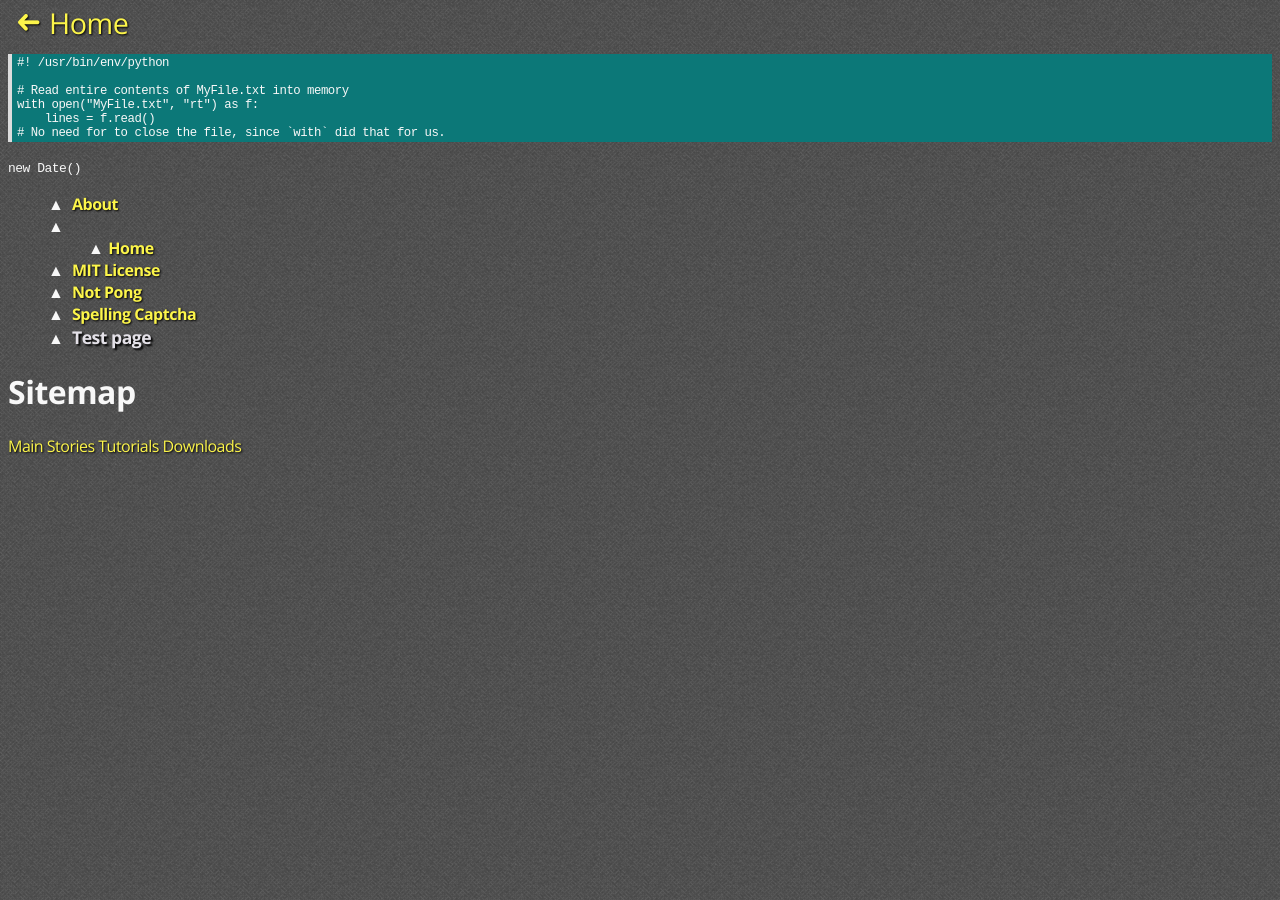
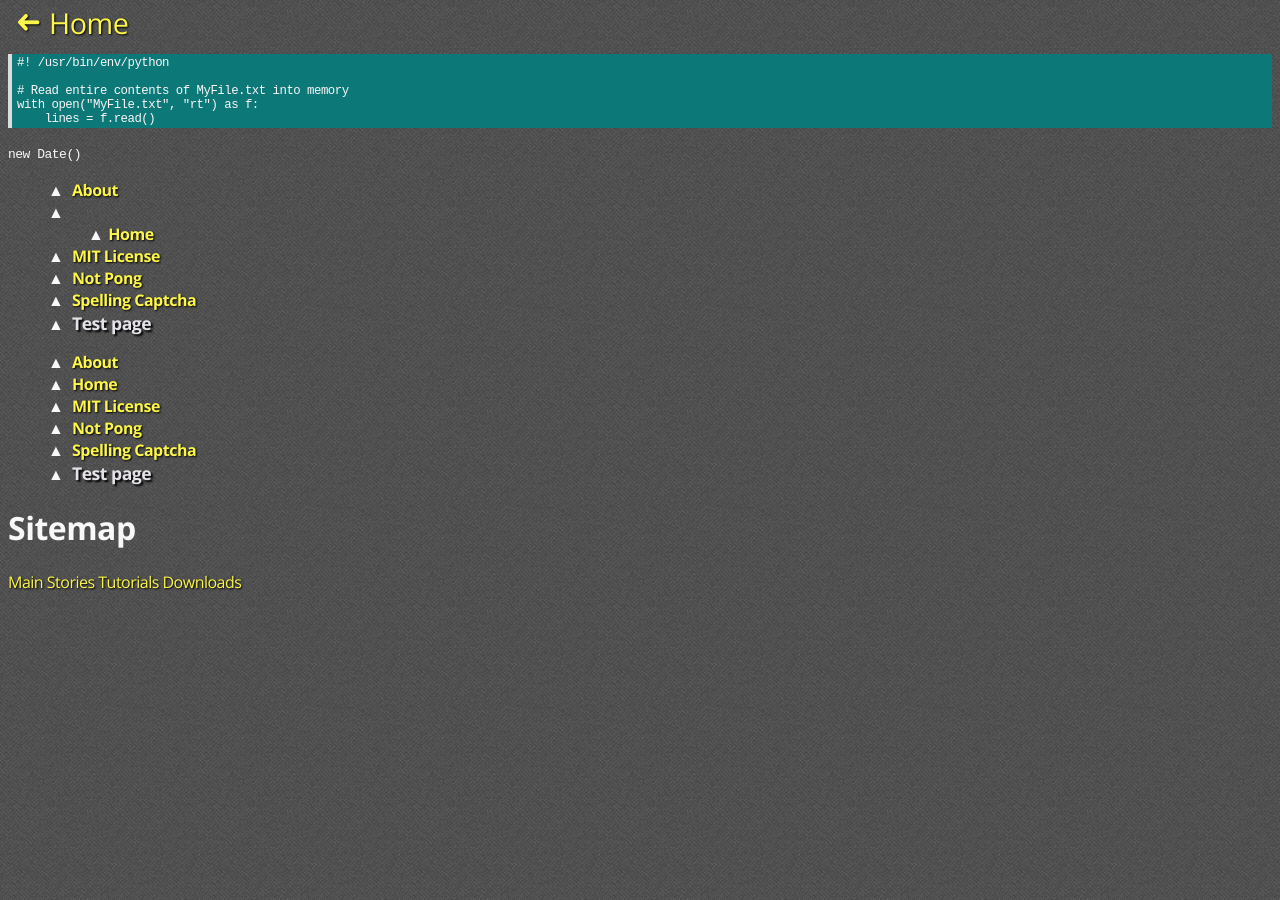
Before and after one commit to le717/le717.github.io, a Jekyll site: the page built from pages/test.html, in a window 1280 px wide. Built offline with Jekyll 4.4.1, drawn with Linux system fonts in a browser that asks for light colours; some web fonts are replaced; Markdown is read by kramdown in place of the engine named in the settings.

Commit message:
Update test.html
[ci skip]

```diff
--- a/pages/test.html
+++ b/pages/test.html
@@ -13,7 +13,7 @@ googlefont: Open+Sans:400,600,700
 # Read entire contents of MyFile.txt into memory
 with open("MyFile.txt", "rt") as f:
     lines = f.read()
-# No need for to close the file, since `with` did that for us.</pre>
+</pre>
 
   <code>new Date()</code>
 
@@ -33,6 +33,21 @@ with open("MyFile.txt", "rt") as f:
     </ul>
   </nav>
 
+  <nav>
+    <ul>
+        {% for p in site.pages %}
+        <li>
+        	<a class="{% if p.url == page.url %}sitemap-active{% endif %}" href="{{ site.baseurl }}{{ p.url }}">{{ p.title }}</a>
+        </li>
+        {% endfor %}
+    </ul>
+  </nav>
+
+  <script>
+    console.log("{% site.data.docs %}");
+    console.log("{% for section in site.data.docs %}{{ section.title }}{% endfor %}");
+  </script>
+
   <h1>Sitemap</h1>
   <nav>
     {% for section in site.data.docs %}
```
